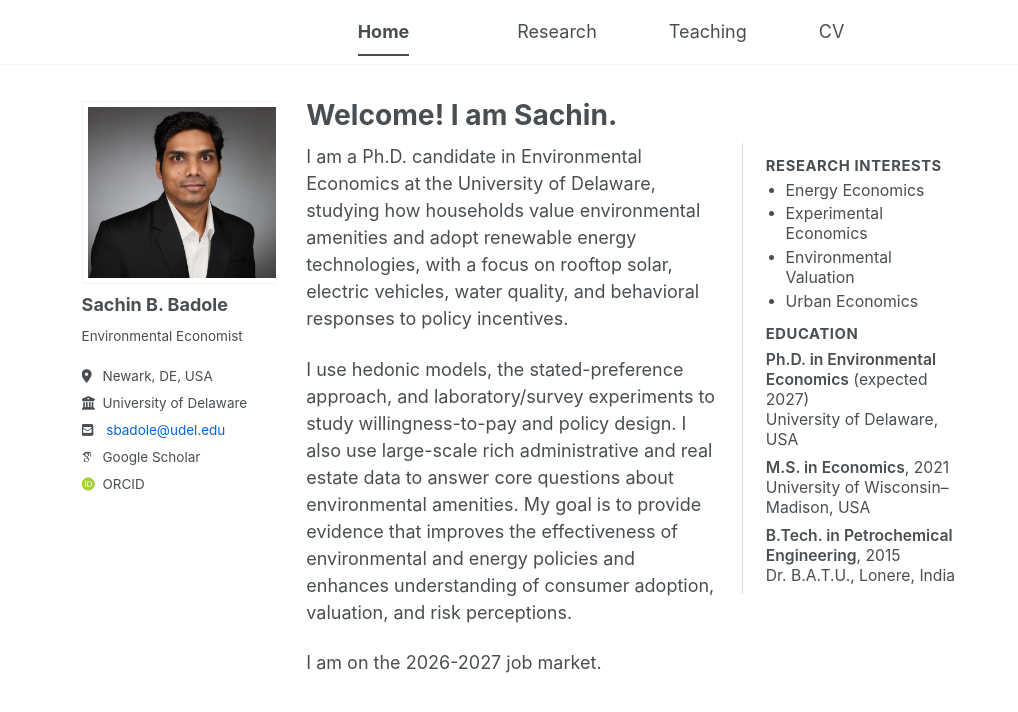
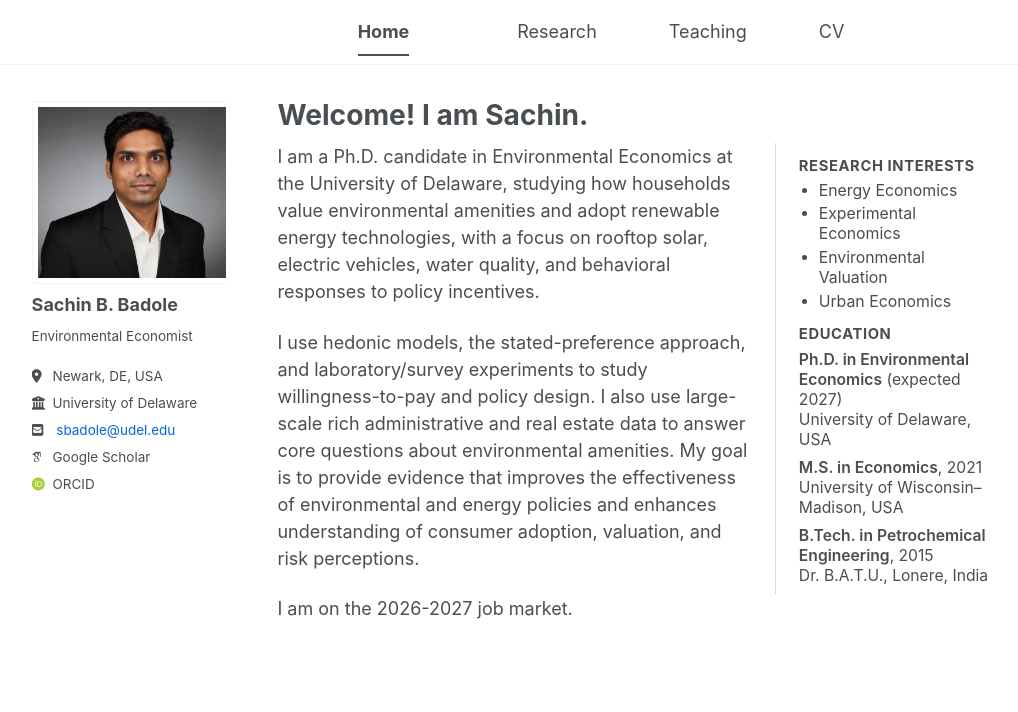
Before and after one commit to sachin-b-badole/sachin-b-badole.github.io, a Jekyll site: the page built from _pages/about.md, in a window 1280 px wide. Shown: the top 712 px of the page, without its empty margins (30-1048 px from the left). Built offline with Jekyll 4.4.1, drawn with Linux system fonts in a browser that asks for light colours; some web fonts are replaced; a script bundle is joined from its source files by our own code; library files that are not in the unit come from our copies.

Commit message:
Update custom.css

```diff
--- a/assets/css/custom.css
+++ b/assets/css/custom.css
@@ -241,7 +241,7 @@ img {
 
 /* Center the main page content (sidebar + bio + right column) */
 #main {
-  max-width: 1100px;              /* total width: sidebar + middle + right */
+  max-width: 1200px;              /* total width: sidebar + middle + right */
   margin-left: auto;
   margin-right: auto;
   padding-left: 1.2rem;
@@ -249,23 +249,6 @@ img {
 
 
 
-@media (max-width: 900px) {
-  .right-column-box {
-    float: none;
-    width: 100%;
-    margin-left: 0;
-    margin-top: 1.5rem;
-    padding-left: 0;
-    border-left: none;
-    border-top: 1px solid #ddd;
-    padding-top: 1rem;
-  }
-
-  #main {
-    max-width: 100%;
-    padding: 0 1rem;
-  }
-}
 
 
 
```
